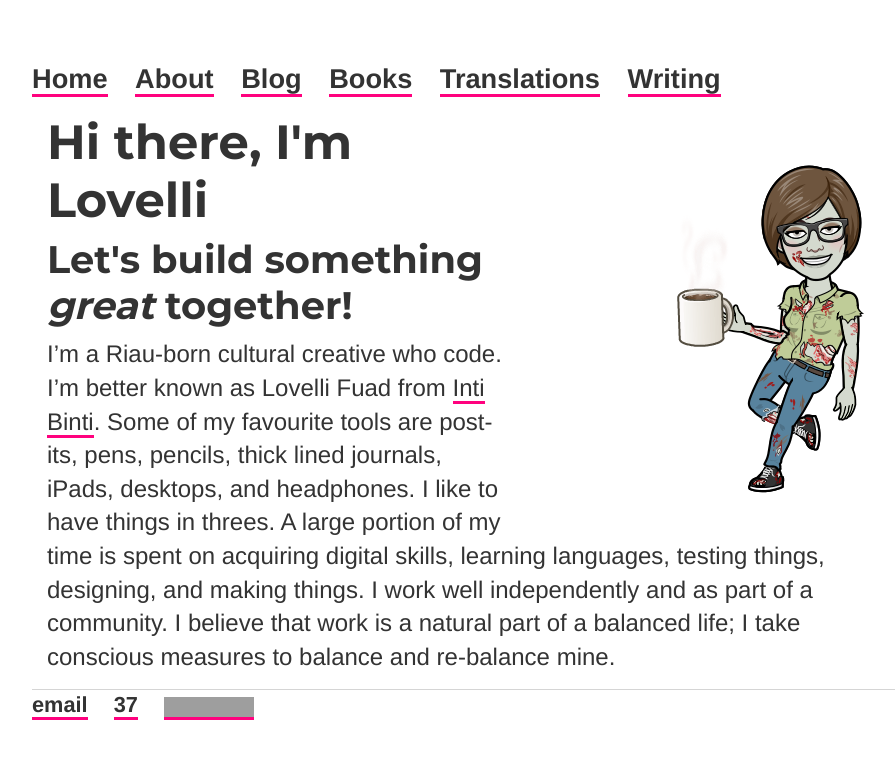
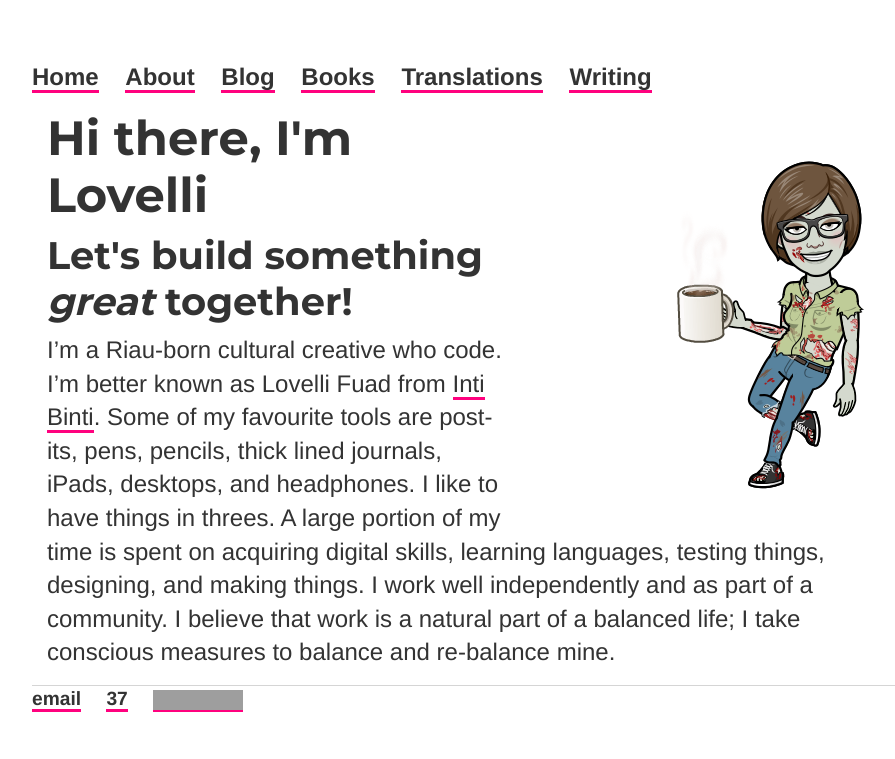
Before and after one commit to ariesti/ariesti.github.io, a Jekyll site: the page built from index.html, in a window 1280 px wide. Shown: the top 759 px of the page, without its empty margins (160-1055 px from the left). Built offline with Jekyll 4.4.1, drawn with Linux system fonts in a browser that asks for light colours; grey boxes are pictures that could not be loaded.

Commit message:
Update main.css

```diff
--- a/css/main.css
+++ b/css/main.css
@@ -23,7 +23,7 @@
 h6 { font-size: 0.9em; }
 
 ul { font-size: 1.5em; line-height: 1.4em; color: #333; }
-nav ul, footer ul { text-decoration: none; font-size: 1.7em; padding: 0px; list-style-type: none; font-weight: bold; }
+nav ul, footer ul { text-decoration: none; font-size: 1.5em; padding: 0px; list-style-type: none; font-weight: bold; }
 nav ul li, footer ul li { display: inline; margin-right: 20px; }
 
 footer { text-decoration: none; border-top: 1px solid #d5d5d5; font-size: .8em; }
```
